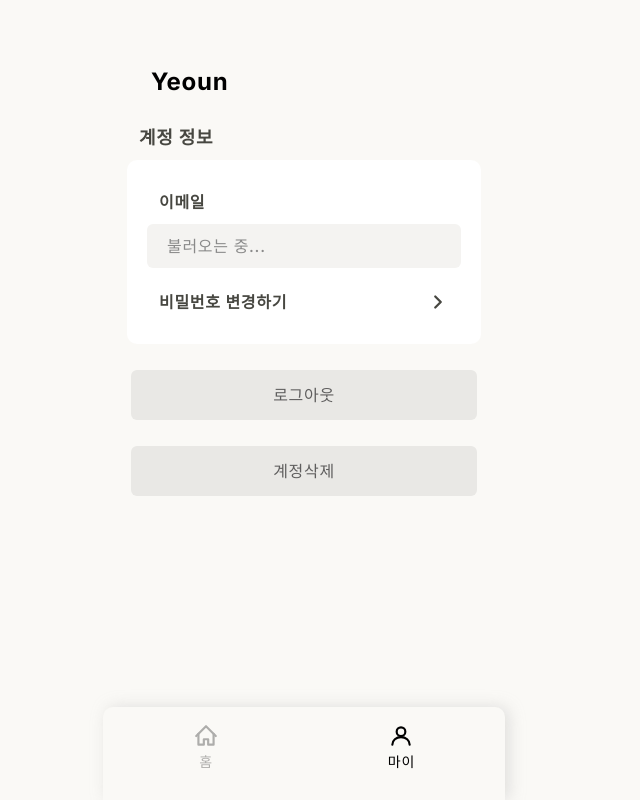
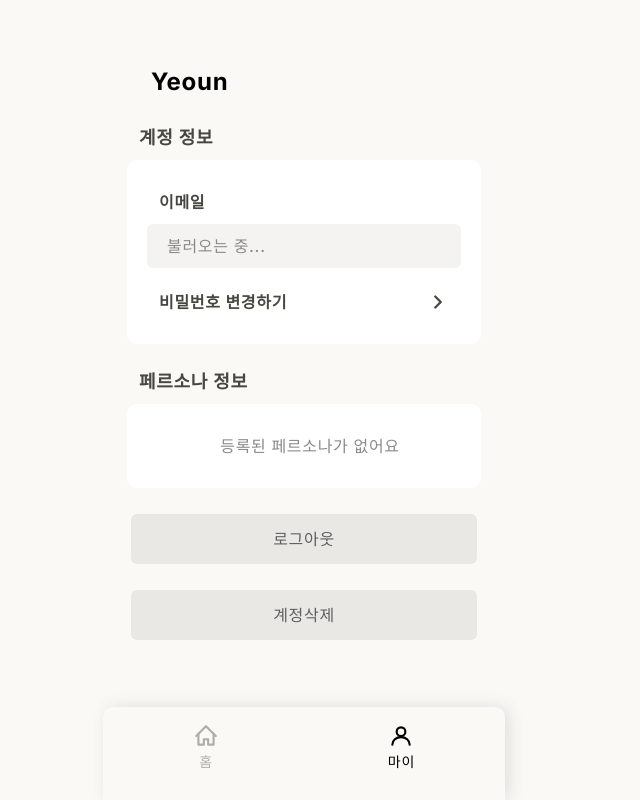
Before and after one commit to Dev-MAMOKEY/Yeoun-Frontend, a Next.js app: page /my in a window 1280 px wide. Shown: the whole page, without its empty margins (336-976 px from the left). Built offline with nearby package versions, Linux system fonts and the light colour scheme; no server answers; a web font is replaced by a local one.

Commit message:
[Design/#25] Feat: 페르소나 정보 섹션 추가

```diff
--- a/app/my/page.tsx
+++ b/app/my/page.tsx
@@ -7,7 +7,18 @@ import { ArrowRightIcon } from "../components/icons";
 import { useAuthStore } from "@/store/authStore";
 import { usePersonaStore } from "@/store/personaStore";
 import { useSessionStore } from "@/store/sessionStore";
-import type { RsData, UserMeResponse } from "@/lib/types";
+import type { PersonaSummary, RsData, UserMeResponse } from "@/lib/types";
+
+// KST(UTC+9) 기준 'YYYY.MM.DD' 포맷으로 변환
+function formatKstDate(iso: string): string {
+  const date = new Date(iso);
+  if (Number.isNaN(date.getTime())) return "";
+  const kst = new Date(date.getTime() + 9 * 60 * 60 * 1000);
+  const yyyy = kst.getUTCFullYear();
+  const mm = String(kst.getUTCMonth() + 1).padStart(2, "0");
+  const dd = String(kst.getUTCDate()).padStart(2, "0");
+  return `${yyyy}.${mm}.${dd}`;
+}
 
 export default function My() {
   const router = useRouter();
@@ -18,6 +29,9 @@ export default function My() {
   const setPersona = usePersonaStore((s) => s.setPersona);
   const clearPersona = usePersonaStore((s) => s.clearPersona);
   const clearSession = useSessionStore((s) => s.clearSession);
+
+  // 페르소나 정보 카드용 — /users/me 응답에서 첫 페르소나 요약을 보관
+  const [personaSummary, setPersonaSummary] = useState<PersonaSummary | null>(null);
 
   // 계정 삭제용 비밀번호 입력 시트 상태
   const [showDeleteSheet, setShowDeleteSheet] = useState(false);
@@ -47,6 +61,9 @@ export default function My() {
             nickname: first.nickname,
             status: first.status === "READY" ? "ready" : "draft",
           });
+          setPersonaSummary(first);
+        } else {
+          setPersonaSummary(null);
         }
       } catch {
         // 조회 실패 시 화면은 그대로 두고 무시
@@ -147,6 +164,45 @@ export default function My() {
           </div>
         </div>
 
+        <div className="flex flex-col gap-[10px] items-start w-full">
+          <div className="pl-3">
+            <h2 className="text-foreground text-[18px] font-semibold leading-6">페르소나 정보</h2>
+          </div>
+          <div className="bg-white flex flex-col gap-[22px] items-start justify-center px-5 py-[30px] rounded-sheet w-full">
+            {personaSummary ? (
+              <>
+                <div className="flex flex-col gap-[10px] w-full">
+                  <div className="flex items-center justify-center pl-3 w-full">
+                    <span className="flex-1 text-foreground text-[16px] font-semibold tracking-brand">이름</span>
+                  </div>
+                  <div className="bg-surface flex items-center px-5 py-[10px] rounded-card w-full">
+                    <span className="text-[#8a8a8a] text-[16px] font-medium tracking-brand">
+                      {personaSummary.name}
+                    </span>
+                  </div>
+                </div>
+
+                <div className="flex flex-col gap-[10px] w-full">
+                  <div className="flex items-center justify-center pl-3 w-full">
+                    <span className="flex-1 text-foreground text-[16px] font-semibold tracking-brand">생성일</span>
+                  </div>
+                  <div className="bg-surface flex items-center px-5 py-[10px] rounded-card w-full">
+                    <span className="text-[#8a8a8a] text-[16px] font-medium tracking-brand">
+                      {formatKstDate(personaSummary.createdAt)}
+                    </span>
+                  </div>
+                </div>
+              </>
+            ) : (
+              <div className="flex items-center justify-center pl-3 w-full">
+                <span className="text-[#8a8a8a] text-[16px] font-medium tracking-brand">
+                  등록된 페르소나가 없어요
+                </span>
+              </div>
+            )}
+          </div>
+        </div>
+
         <button
           onClick={handleLogout}
           className="bg-surface-muted flex items-center justify-center px-5 py-[13px] rounded-card w-[346px] cursor-pointer"
```
